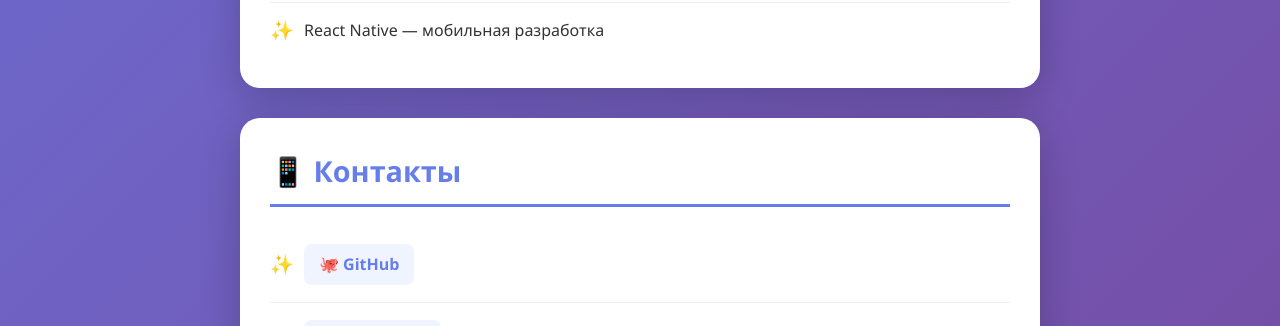
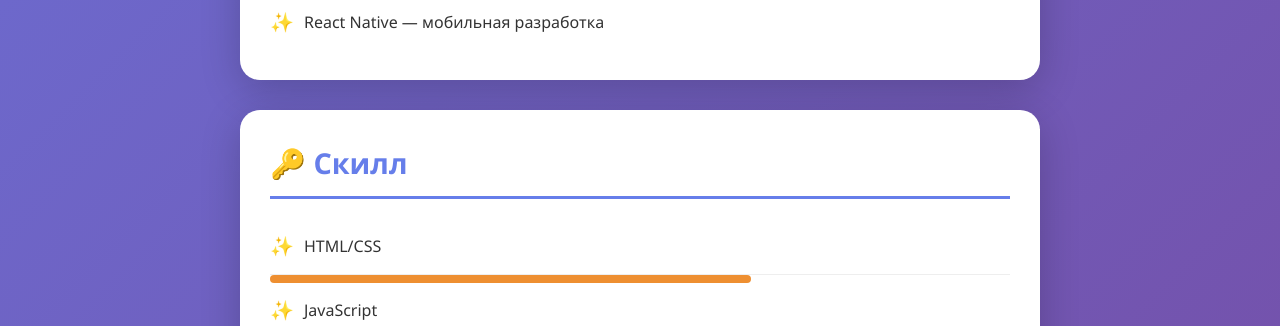
Before and after one commit to andreykozikBY/my-first-project, a plain HTML site: page index.html in a window 1280 px wide. Shown: the part 1650-1976 px from the top of the page. Drawn offline with Linux system fonts and the light colour scheme.

Commit message:
Добавил шкалы изучение навыков

```diff
--- a/index.html
+++ b/index.html
@@ -1,4 +1,4 @@
-<!DOCTYPE html>
+<!DOCTYPE HTML5>
 <html lang="ru">
 <head>
     <meta charset="UTF-8">
@@ -50,6 +50,18 @@
                 <li>React Native — мобильная разработка</li>
             </ul>
         </div>
+            <div class="card section">
+                <h2> 🔑 Скилл</h2>
+                <ul class="list">
+
+
+    <li>HTML/CSS</li>
+    <div style="background: #ee8f31; height: 8px; width: 65%; border-radius: 4px;"></div>
+    <li>JavaScript</li>
+    <div style="background: #ee8f31; height: 8px; width: 1%; border-radius: 4px;"></div>
+    </ul>
+</div>
+<p></p>
 
         <!-- Контакты -->
         <div class="card section">
@@ -73,11 +85,9 @@
             </ul>
         </div>
 
-        <!-- Футер -->
         <div class="footer">
             <p>Создано лично, 📅 2 февраля 2026 года</p>
             <p><b>Спасибо за внимание!</b></p>
         </div>
-    </div>
 </body>
 </html>
```
